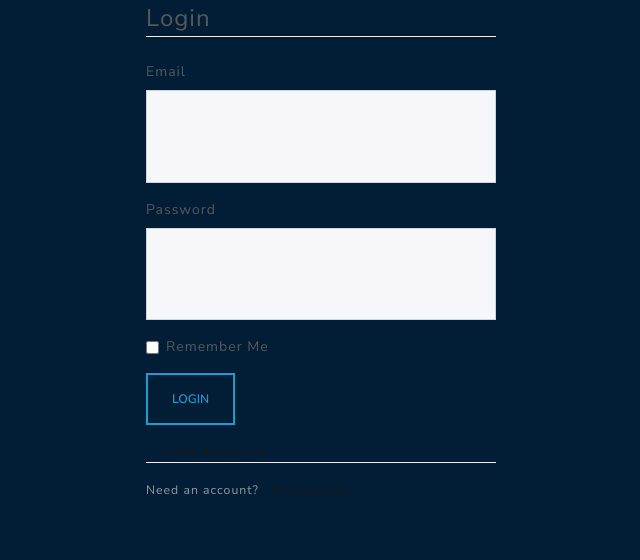
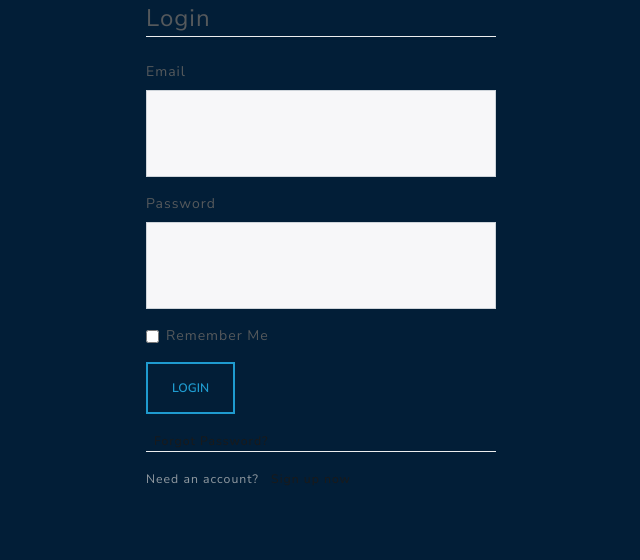
Before and after one commit to liyaSileshi/mentor_me, a Flask app: page /login in a window 1280 px wide. Shown: the part 89-649 px from the top of the page, without its empty margins (319-959 px from the left). Run offline with Flask 2, Linux system fonts and the light colour scheme; some libraries are stand-ins or nearby versions.

Commit message:
logins looking nice

```diff
--- a/static/css/styles.css
+++ b/static/css/styles.css
@@ -1,6 +1,7 @@
 body{
     background-color:#021e37;
 }
+
 .footer{
     background-color: #1a1a1a;
     margin-top:28em;
@@ -9,6 +10,13 @@ body{
     align-items: center;
     justify-content: center;
 }
+
 .subject h3{
     color: white;
 }
+
+.form-control-lg {
+    padding: 0;
+    font-size: 3em;
+    height: calc(1.5em + 1.5rem + 0px);
+}
```
